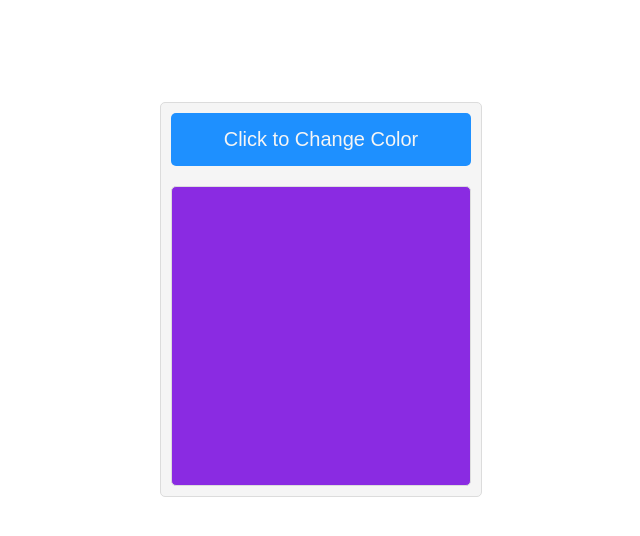
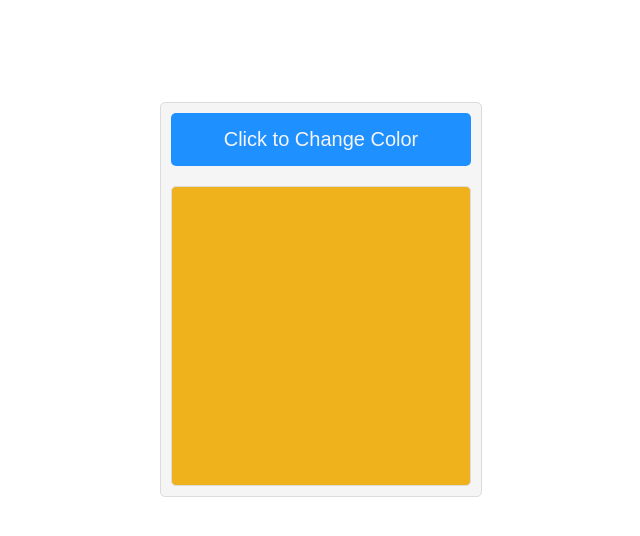
Before and after one commit to HossamCj/simple-change-div-color-app, a plain HTML site: page index.html in a window 1280 px wide. Both pictures are taken after a click on the button "Click to Change Color". Shown: the whole page, without its empty margins (319-959 px from the left). Drawn offline with Linux system fonts and the light colour scheme.

Commit message:
Change the ap title + add short code for the random BG-color

```diff
--- a/index.html
+++ b/index.html
@@ -2,7 +2,7 @@
 <html lang="en">
     <head>
         <meta charset="UTF-8" />
-        <title>Change Div Color App</title>
+        <title>Random DivColor App</title>
         <link rel="stylesheet" href="css/style.css" />
 
         <link rel="preconnect" href="https://fonts.googleapis.com">
--- a/js/script.js
+++ b/js/script.js
@@ -3,16 +3,7 @@ const buttonEl = document.querySelector(".btn")
 const coloredDivEl = document.querySelector('.colored-div')
 
 
-// Colors collections
-const colors = [ "blueviolet", "black", "teal", "sienna" ]
-let i = 0
-
 // Events
 buttonEl.addEventListener('click', () => {
-    coloredDivEl.style.backgroundColor = colors[i]
-    i++
-
-    if (i > colors.length) {
-        i = 0
-    }
+    coloredDivEl.style.backgroundColor = '#' + Math.random().toString(16).slice(2, 8)
 })
```
